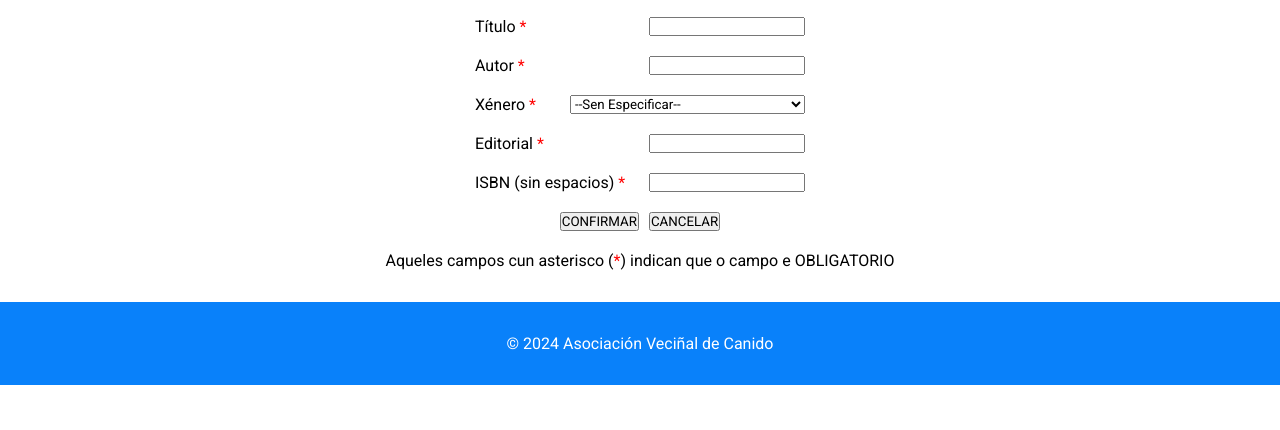
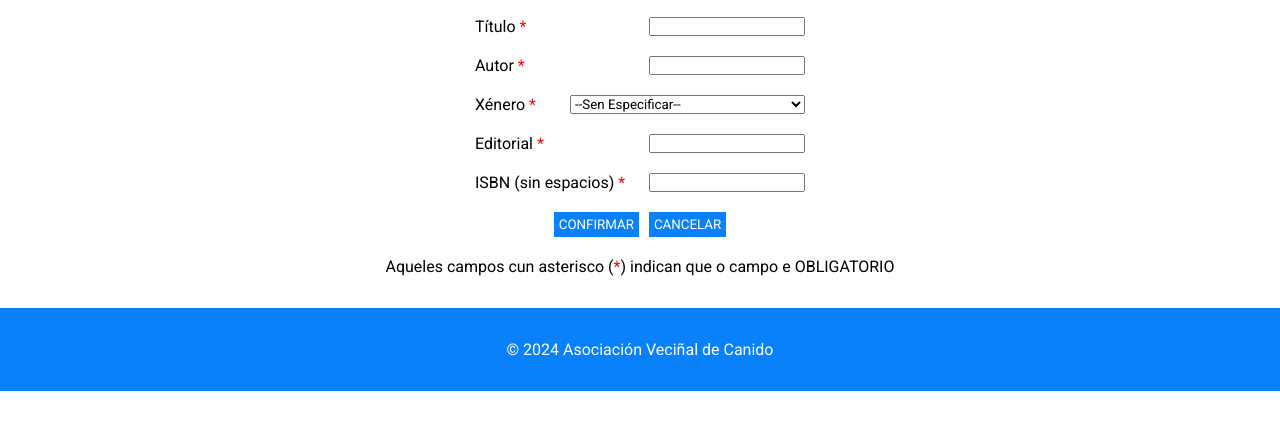
Before and after one commit to plsuis/biblioteca_ferrol_Asociacion_Vecinos_Canido, a website: page public/views/novo-libro.html in a window 1280 px wide. Shown: the part 166-596 px from the top of the page. Drawn offline with Linux system fonts and the light colour scheme.

```diff
--- a/public/views/novo-libro.html
+++ b/public/views/novo-libro.html
@@ -73,8 +73,8 @@
             <input id="input-isbn" type="text" name="Codigo_Libros" required/>
           </div>
             <div class="boton-formulario">
-            <input type="submit" class="boton-enviar-libro" value="CONFIRMAR">
-            <input type="reset" class="boton-cancelar-libro" value="CANCELAR">
+            <button type="submit" class="boton-enviar-libro">CONFIRMAR</button>
+            <button type="reset" class="boton-cancelar-libro">CANCELAR</button>
           </div>
 
 
```
